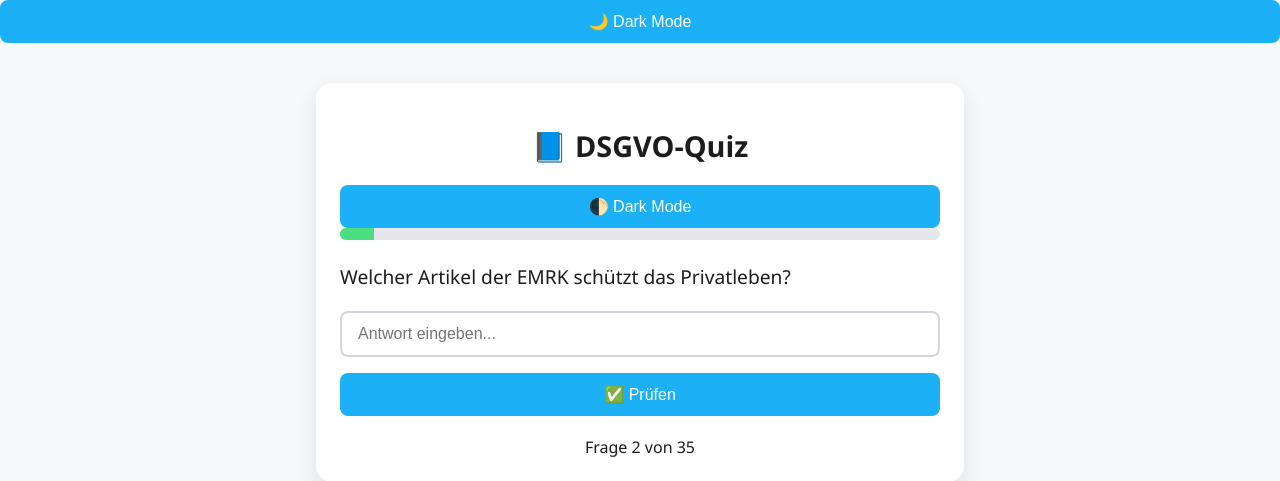
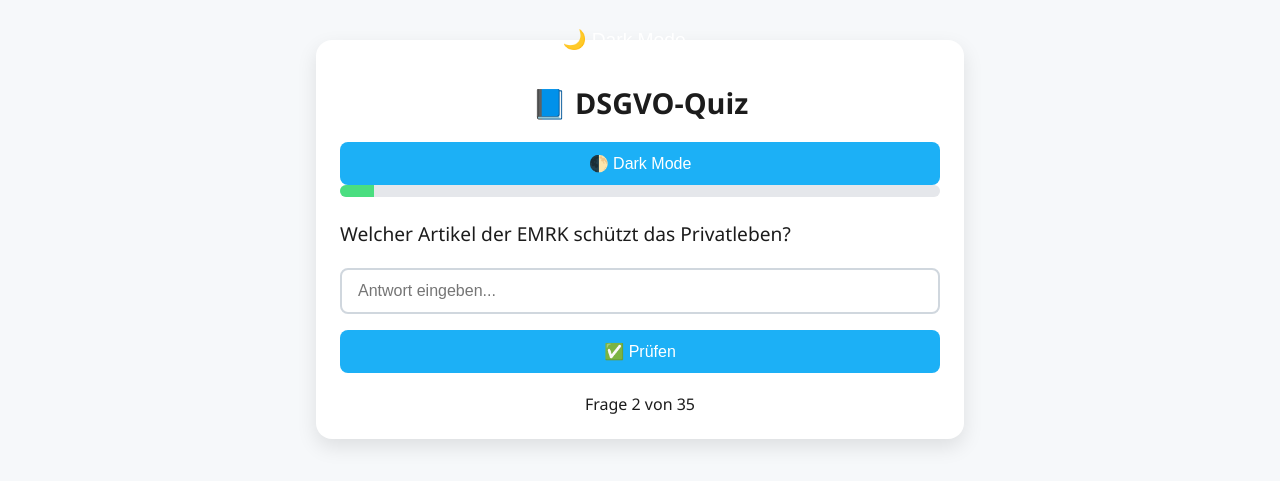
Before and after one commit to sleischel/Datenschutz, a Flask app: page /question/1 in a window 1280 px wide. Shown: the top 481 px of the page. Run offline with Flask 3, Linux system fonts and the light colour scheme.

Commit message:
Update style.css

```diff
--- a/templates/static/style.css
+++ b/templates/static/style.css
@@ -125,3 +125,21 @@ button:hover {
     height: 100%;
     transition: width 0.3s ease;
 }
+body.dark {
+    background-color: #1f2937;
+    color: #f3f4f6;
+}
+
+body.dark .container {
+    background-color: #374151;
+}
+
+#darkModeToggle {
+    position: absolute;
+    top: 1rem;
+    right: 1rem;
+    background: none;
+    border: none;
+    font-size: 1.2rem;
+    cursor: pointer;
+}
```
